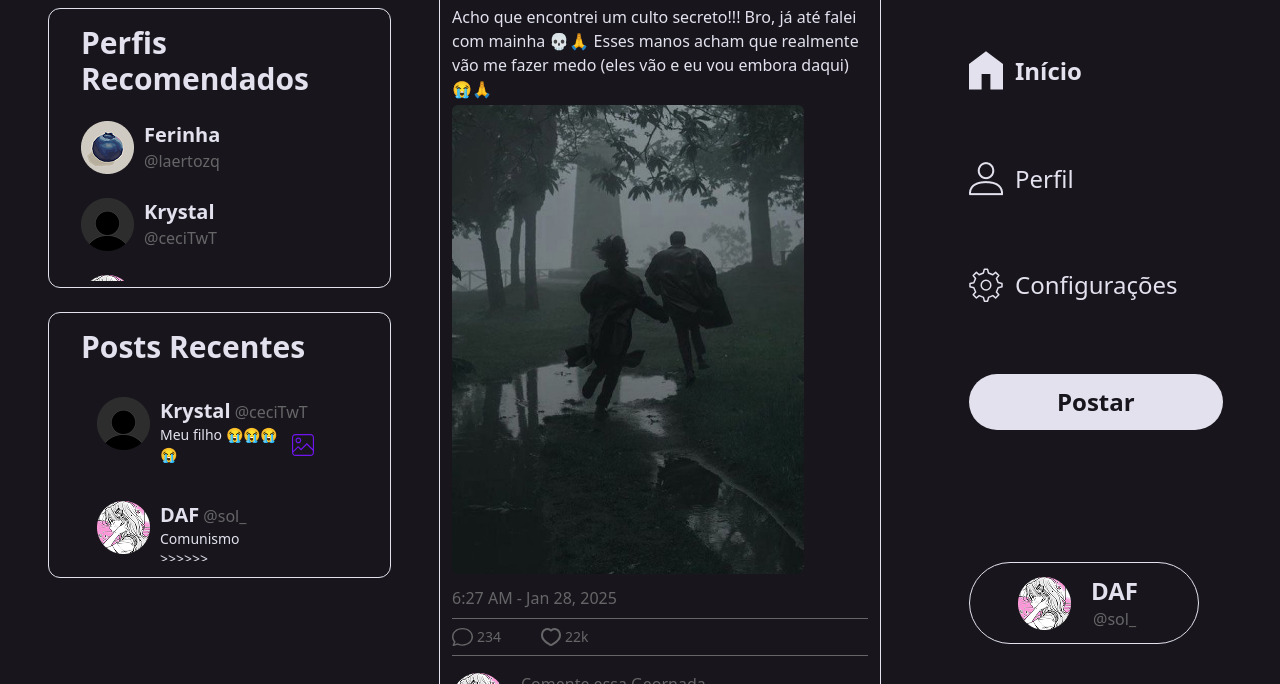
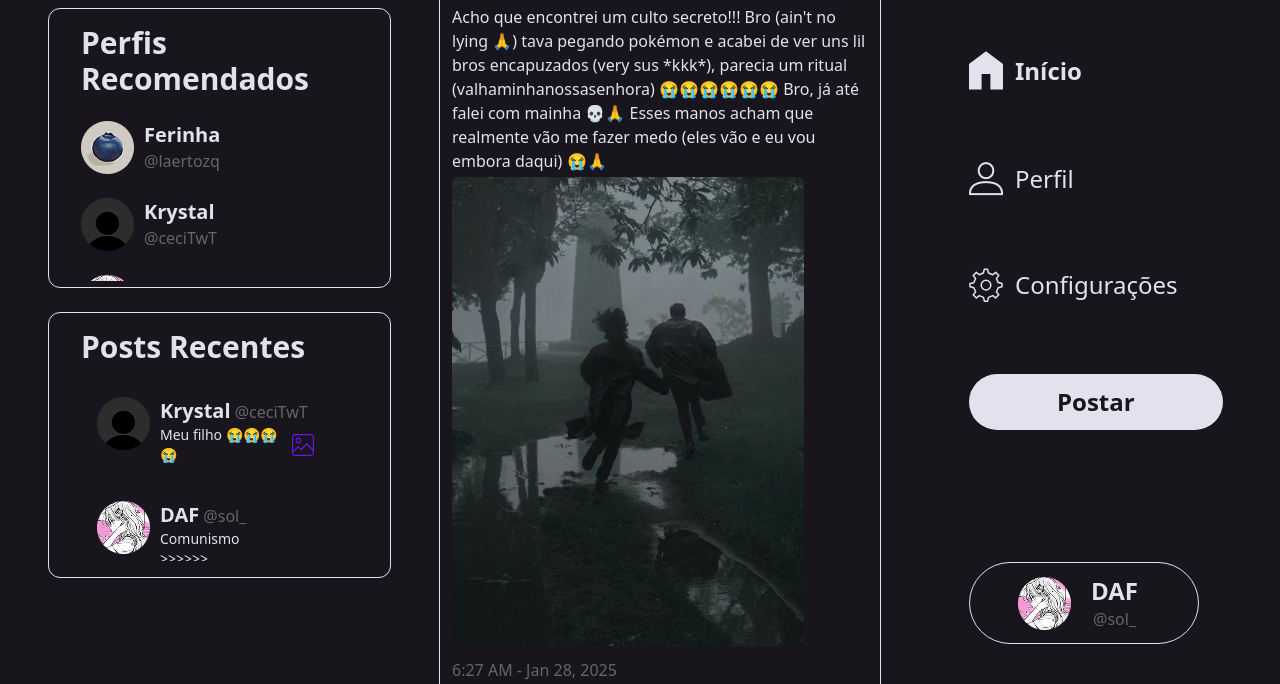
Before and after one commit to Ricki-h/Ghostter, a plain HTML site: page post.html in a window 1280 px wide. Shown: the part 116-800 px from the top of the page. Drawn offline with nearby package versions, Linux system fonts and the light colour scheme.

Commit message:
Update post.html

```diff
--- a/post.html
+++ b/post.html
@@ -116,7 +116,7 @@
                             </div>
                         </div>
                         <div>
-                            <p class="mt-2 mb-1 max-w-full">Acho que encontrei um culto secreto!!! Bro, já até falei com mainha 💀🙏 Esses manos acham que realmente vão me fazer medo (eles vão e eu vou embora daqui) 😭🙏
+                            <p class="mt-2 mb-1 max-w-full">Acho que encontrei um culto secreto!!! Bro (ain't no lying 🙏) tava pegando pokémon e acabei de ver uns lil bros encapuzados (very sus *kkk*), parecia um ritual (valhaminhanossasenhora) 😭😭😭😭😭😭 Bro, já até falei com mainha 💀🙏 Esses manos acham que realmente vão me fazer medo (eles vão e eu vou embora daqui) 😭🙏
                             </p>
                             <img class="max-h-full md:max-w-88  rounded-md mb-3" src="imgs/posts/ferinha post3.png" alt="">
                             <span class="text-ghostter-gray">6:27 AM - Jan 28, 2025</span>
```
